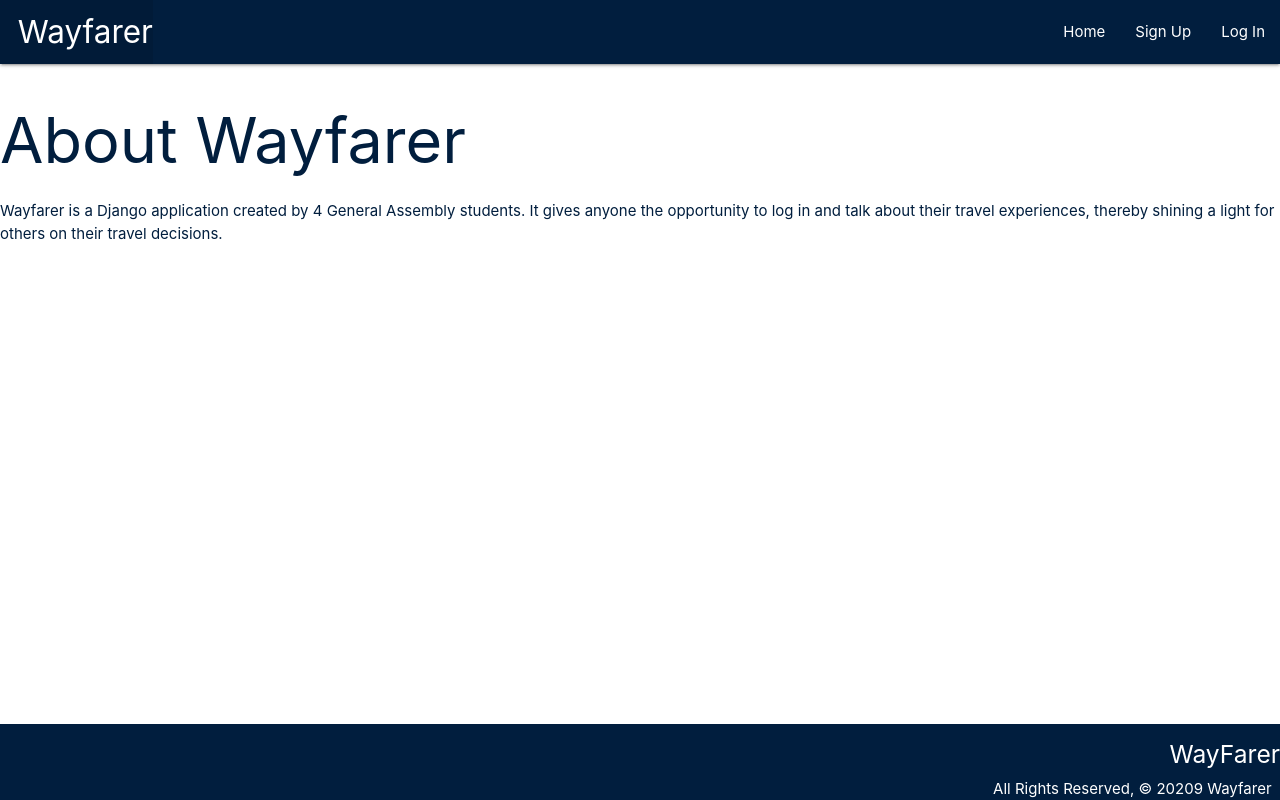
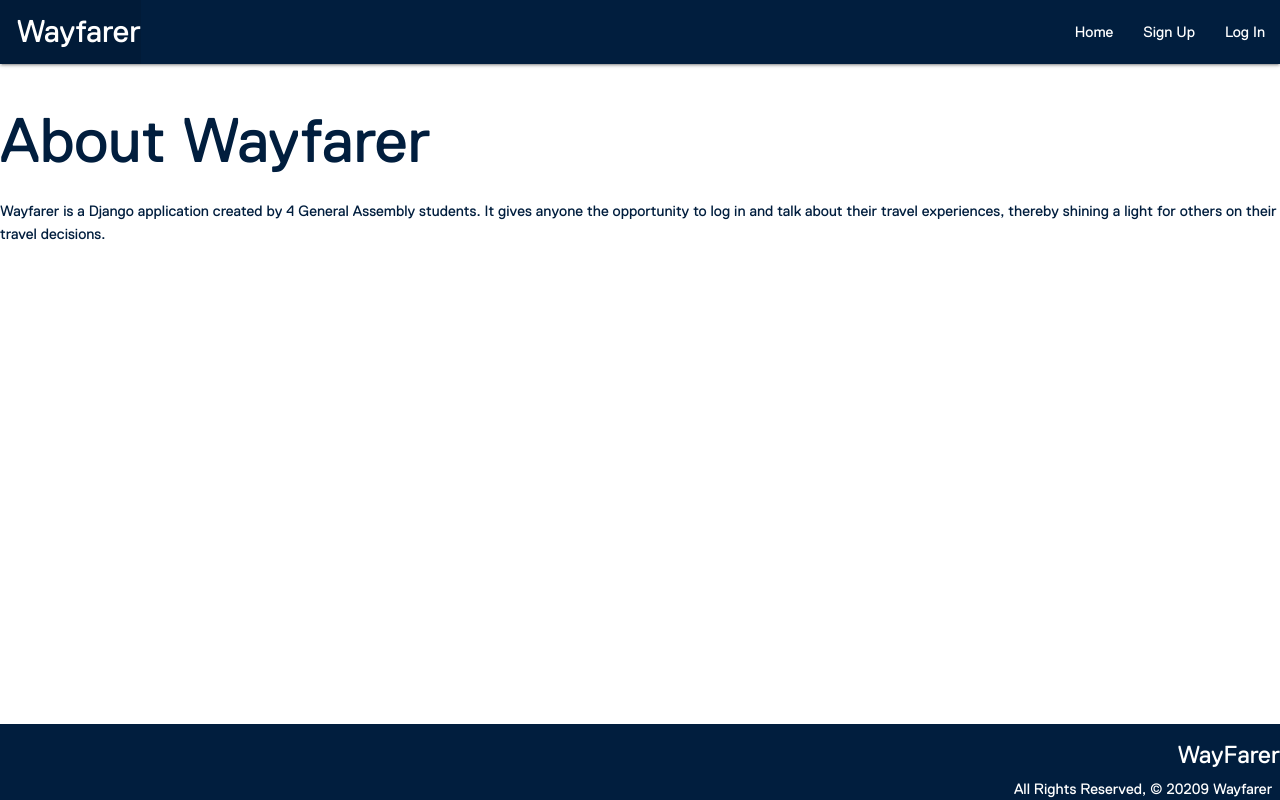
Before and after one commit to jedgodsey/dryft, a Django app: page /about/ in a window 1280 px wide. Run offline with Django 3.2, Linux system fonts and the light colour scheme; parts of the project's set-up code (start-up, migrations or seed data) failed here and were passed over; some libraries are stand-ins or nearby versions.

Commit message:
changed site font and some other small changes

```diff
--- a/Wayfarer/main_app/static/css/styles.css
+++ b/Wayfarer/main_app/static/css/styles.css
@@ -1,7 +1,31 @@
 :root {
     --dark: rgb(1,30,62);
     --light: rbg(0,255,113);
-  }
+}
+
+@font-face {
+    font-family: 'base';
+    src: local('replica-regular'), url('../fonts/replica-regular.ttf') format("truetype");
+}
+
+@font-face {
+    font-family: 'bold';
+    src: local('replica-bold'), url('../fonts/replica-bold.ttf') format("truetype");
+}
+
+@font-face {
+    font-family: 'light';
+    src: local('replica-light'), url('../fonts/replica-light.ttf') format("truetype");
+}
+
+@font-face {
+    font-family: 'italic';
+    src: local('replica-italic'), url('../fonts/replica-italic.ttf') format("truetype");
+}
+
+html {
+    font-family: 'base', Trebuchet, sans-serif;
+}
 
 body {
     display: flex;
--- a/Wayfarer/main_app/static/javascript/main.js
+++ b/Wayfarer/main_app/static/javascript/main.js
@@ -7,11 +7,6 @@ setInterval(()=>{
   $('.carousel').carousel('next');
 },6000)
 
-<<<<<<< HEAD
 // const selectEl = document.getElementById('id_city');
 
 // M.FormSelect.init(id_city);
-
-=======
->>>>>>> 1e0f2f8ada26e7bf7eea010fd5e3da66f9d689d9
-console.log("hello")
```
Also changed, not shown: Wayfarer/main_app/static/fonts/replica-bold.ttf (added), Wayfarer/main_app/static/fonts/replica-italic.ttf (added), Wayfarer/main_app/static/fonts/replica-light.ttf (added), Wayfarer/main_app/static/fonts/replica-regular.ttf (added).
